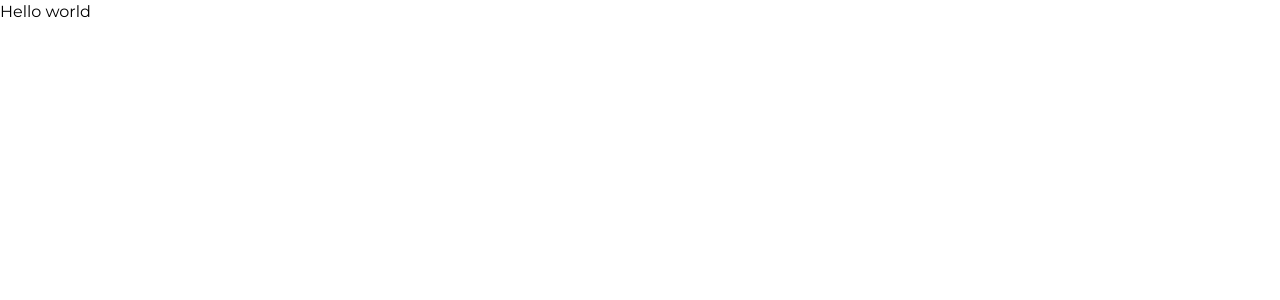
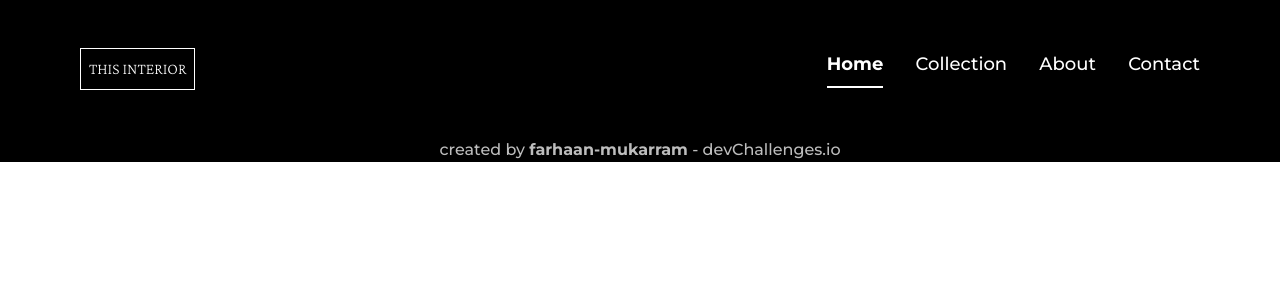
Before and after one commit to farhaan-mukarram/dev-challenges-interior-consultant, a React (Vite) app: page / in a window 1280 px wide. Shown: the top 300 px of the page. Built offline with nearby package versions, Linux system fonts and the light colour scheme.

Commit message:
feat: add navbar and footer

```diff
--- a/src/App.tsx
+++ b/src/App.tsx
@@ -1,5 +1,14 @@
+import Navbar from "./assets/components/Navbar";
+
+import Footer from "./assets/components/Footer";
+
 const App = () => {
-  return <div>Hello world</div>;
+  return (
+    <div className="bg-black">
+      <Navbar />
+      <Footer />
+    </div>
+  );
 };
 
 export default App;
--- /dev/null
+++ b/src/assets/components/Footer/index.tsx
@@ -0,0 +1,32 @@
+import { FunctionComponent } from "react";
+
+const Footer: FunctionComponent = () => {
+  return (
+    <footer className="mb-6 font-montserrat">
+      <p className="font-medium text-center text-[#BDBDBD]">
+        created by{" "}
+        <span className="font-bold">
+          <a
+            href="https://github.com/farhaan-mukarram/"
+            target="_blank"
+            rel="noopener noreferrer"
+            className="hover:underline"
+          >
+            farhaan-mukarram
+          </a>
+        </span>
+        {" - "}
+        <a
+          href="https://devchallenges.io/"
+          target="_blank"
+          rel="noopener noasdasdaasdreferrer"
+          className="hover:underline"
+        >
+          devChallenges.io
+        </a>
+      </p>
+    </footer>
+  );
+};
+
+export default Footer;
--- /dev/null
+++ b/src/assets/components/Navbar/index.tsx
@@ -0,0 +1,33 @@
+const Navbar = () => {
+  const navbarLinks = [
+    { text: "home", isActive: true },
+    { text: "collection", isActive: false },
+    { text: "about", isActive: false },
+    { text: "contact", isActive: false },
+  ];
+
+  return (
+    <nav className="flex items-center justify-between px-20 py-12">
+      <div className="p-2 text-white uppercase border border-white font-crimson-pro font-extralight">
+        This Interior
+      </div>
+
+      <ul className="flex items-center justify-between text-lg text-white basis-1/3">
+        {navbarLinks.map(({ text, isActive }) => (
+          <li
+            key={text}
+            className={`transition ease-in capitalize pb-2 border-b-2 cursor-pointer relative ${
+              isActive
+                ? "font-bold border-white"
+                : "font-medium border-black hover:border-white"
+            }`}
+          >
+            <a href="#">{text}</a>
+          </li>
+        ))}
+      </ul>
+    </nav>
+  );
+};
+
+export default Navbar;
```
